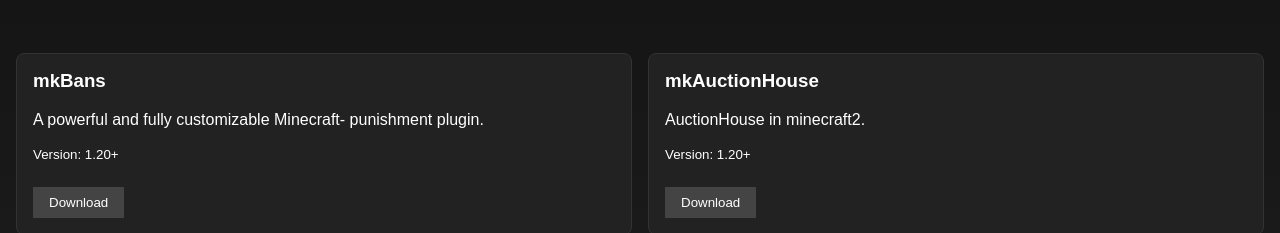
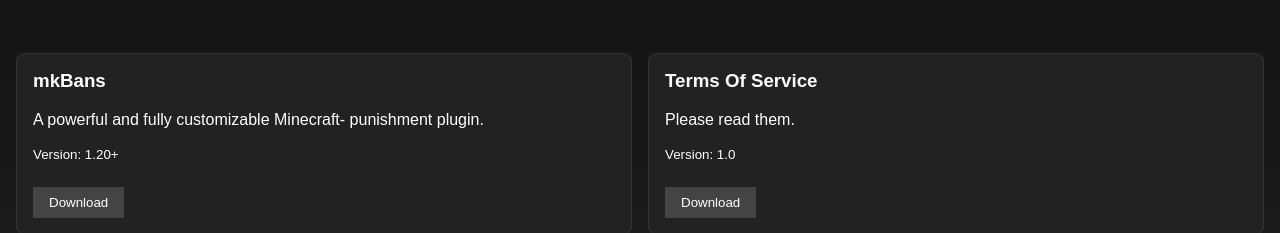
Before and after one commit to mkPlugins/mkWeb, a plain HTML site: page index.html in a window 1280 px wide. Shown: the part 303-536 px from the top of the page. Drawn offline with Linux system fonts and the light colour scheme.

Commit message:
Update index.html

```diff
--- a/index.html
+++ b/index.html
@@ -98,10 +98,10 @@
         link: "#",
       },
       {
-        name: "mkAuctionHouse",
-        description: "AuctionHouse in minecraft2.",
-        version: "1.20+",
-        link: "#",
+        name: "Terms Of Service",
+        description: "Please read them.",
+        version: "1.0",
+        link: "https://mkplugins.github.io/mkWeb/tos.html",
       },
     ];
 
```
